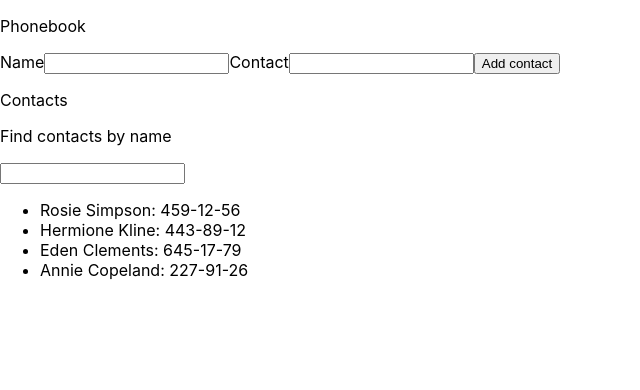
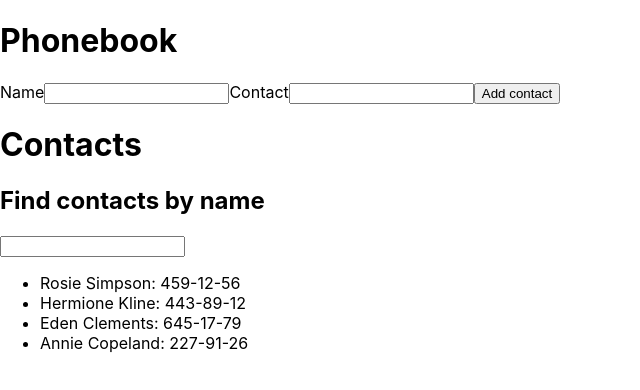
Before and after one commit to b01ma/goit-react-hw-02-phonebook, a React (Create React App) app: page / in a window 1280 px wide. Shown: the top 390 px of the page, without its empty margins (0-640 px from the left). Built offline with nearby package versions, Linux system fonts and the light colour scheme.

Commit message:
Step 4 is completed

```diff
--- a/src/components/App.jsx
+++ b/src/components/App.jsx
@@ -1,5 +1,7 @@
 import { Component } from 'react/cjs/react.production.min';
 import { nanoid } from 'nanoid';
+import Phonebook from './Phonebook/Phonebook';
+import { Filter } from './Filter/Filter';
 
 export class App extends Component {
   state = {
@@ -10,72 +12,30 @@ export class App extends Component {
       { id: 'id-4', name: 'Annie Copeland', number: '227-91-26' },
     ],
     filter: '',
-    name: '',
-    number: '',
   };
 
-  handleChange = e => {
-    this.setState({ [e.currentTarget.name]: e.currentTarget.value });
+  addContact = (name, number) => {
+    const newContact = {
+      id: nanoid(),
+      name,
+      number,
+    };
+    const updatedContacts = [...this.state.contacts, newContact];
+    this.setState({ contacts: updatedContacts });
   };
 
-  handleSubmit = e => {
-    e.preventDefault();
-
-    const newContact = {
-      id: nanoid(),
-      name: this.state.name,
-      number: this.state.number,
-    };
-
-    const updatedContacts = [...this.state.contacts, newContact];
-
-    this.setState({ contacts: updatedContacts });
-    this.setState({ name: '', number: '' });
+  filterChange = e => {
+    this.setState({ filter: e.currentTarget.value });
   };
 
   render() {
     return (
       <div>
-        <p>Phonebook</p>
-        <form onSubmit={this.handleSubmit}>
-          <label>
-            Name
-            <input
-              type="text"
-              name="name"
-              pattern="^[a-zA-Zа-яА-Я]+(([' -][a-zA-Zа-яА-Я ])?[a-zA-Zа-яА-Я]*)*$"
-              title="Name may contain only letters, apostrophe, dash and spaces. For example Adrian, Jacob Mercer, Charles de Batz de Castelmore d'Artagnan"
-              required
-              value={this.state.name}
-              onChange={this.handleChange}
-            />
-          </label>
+        <Phonebook onSubmit={this.addContact} />
 
-          <label>
-            Contact
-            <input
-              type="tel"
-              name="number"
-              pattern="\+?\d{1,4}?[-.\s]?\(?\d{1,3}?\)?[-.\s]?\d{1,4}[-.\s]?\d{1,4}[-.\s]?\d{1,9}"
-              title="Phone number must be digits and can contain spaces, dashes, parentheses and can start with +"
-              required
-              value={this.state.number}
-              onChange={this.handleChange}
-            />
-          </label>
+        <h1>Contacts</h1>
 
-          <button type="submit">Add contact</button>
-        </form>
-
-        <p>Contacts</p>
-
-        <p>Find contacts by name</p>
-        <input
-          type="text"
-          name="filter"
-          value={this.state.filter}
-          onChange={this.handleChange}
-        />
+        <Filter value={this.state.filter} onChange={this.filterChange} />
 
         <ul>
           {this.state.contacts.map(
--- /dev/null
+++ b/src/components/Filter/Filter.jsx
@@ -0,0 +1,8 @@
+export const Filter = ({ value, onChange }) => {
+  return (
+    <div>
+      <h2>Find contacts by name</h2>
+      <input type="text" name="filter" value={value} onChange={onChange} />
+    </div>
+  );
+};
--- /dev/null
+++ b/src/components/Phonebook/Phonebook.jsx
@@ -0,0 +1,59 @@
+import { Component } from 'react/cjs/react.production.min';
+
+class Phonebook extends Component {
+  state = {
+    name: '',
+    number: '',
+  };
+
+  handleChange = e => {
+    this.setState({ [e.currentTarget.name]: e.currentTarget.value });
+  };
+
+  handleSubmit = e => {
+    e.preventDefault();
+
+    this.props.onSubmit(this.state.name, this.state.number);
+
+    this.setState({ name: '', number: '' });
+  };
+
+  render() {
+    return (
+      <div>
+        <h1>Phonebook</h1>
+        <form onSubmit={this.handleSubmit}>
+          <label>
+            Name
+            <input
+              type="text"
+              name="name"
+              pattern="^[a-zA-Zа-яА-Я]+(([' -][a-zA-Zа-яА-Я ])?[a-zA-Zа-яА-Я]*)*$"
+              title="Name may contain only letters, apostrophe, dash and spaces. For example Adrian, Jacob Mercer, Charles de Batz de Castelmore d'Artagnan"
+              required
+              value={this.state.name}
+              onChange={this.handleChange}
+            />
+          </label>
+
+          <label>
+            Contact
+            <input
+              type="tel"
+              name="number"
+              pattern="\+?\d{1,4}?[-.\s]?\(?\d{1,3}?\)?[-.\s]?\d{1,4}[-.\s]?\d{1,4}[-.\s]?\d{1,9}"
+              title="Phone number must be digits and can contain spaces, dashes, parentheses and can start with +"
+              required
+              value={this.state.number}
+              onChange={this.handleChange}
+            />
+          </label>
+
+          <button type="submit">Add contact</button>
+        </form>
+      </div>
+    );
+  }
+}
+
+export default Phonebook;
```
